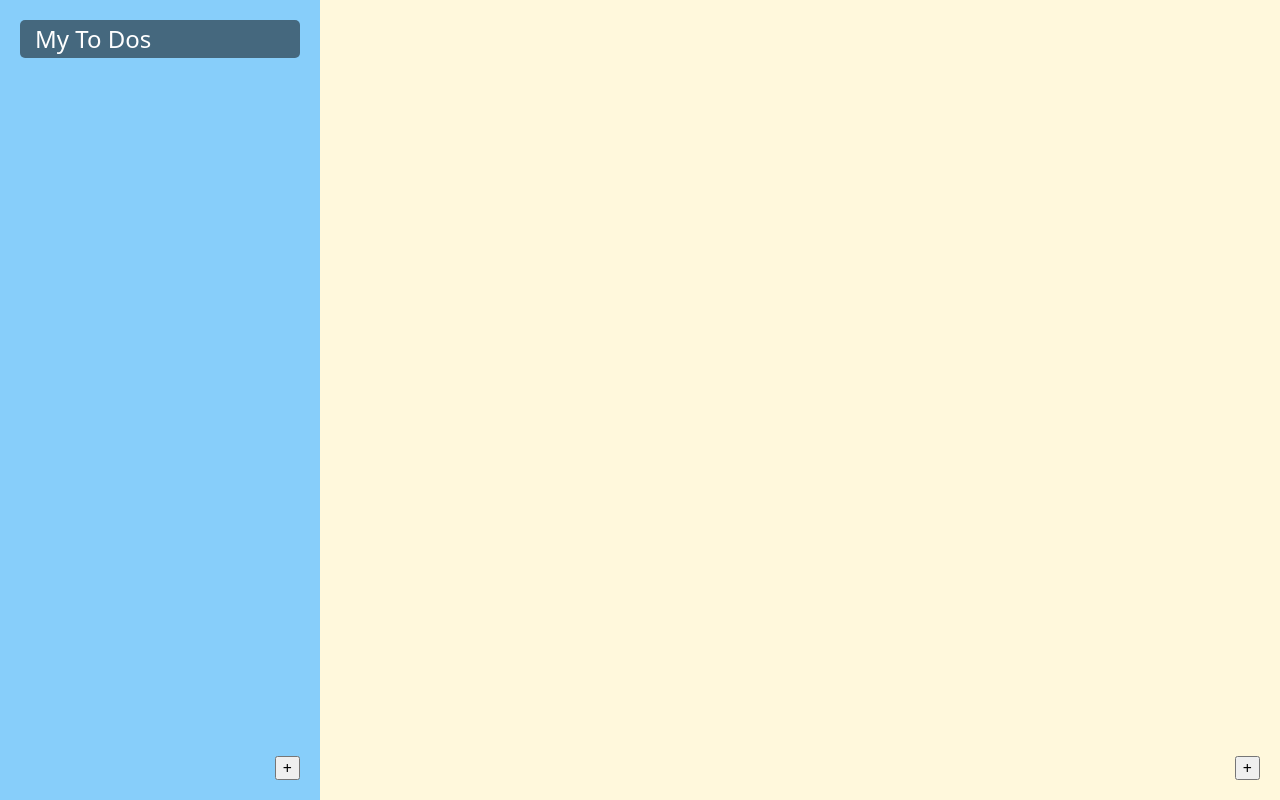
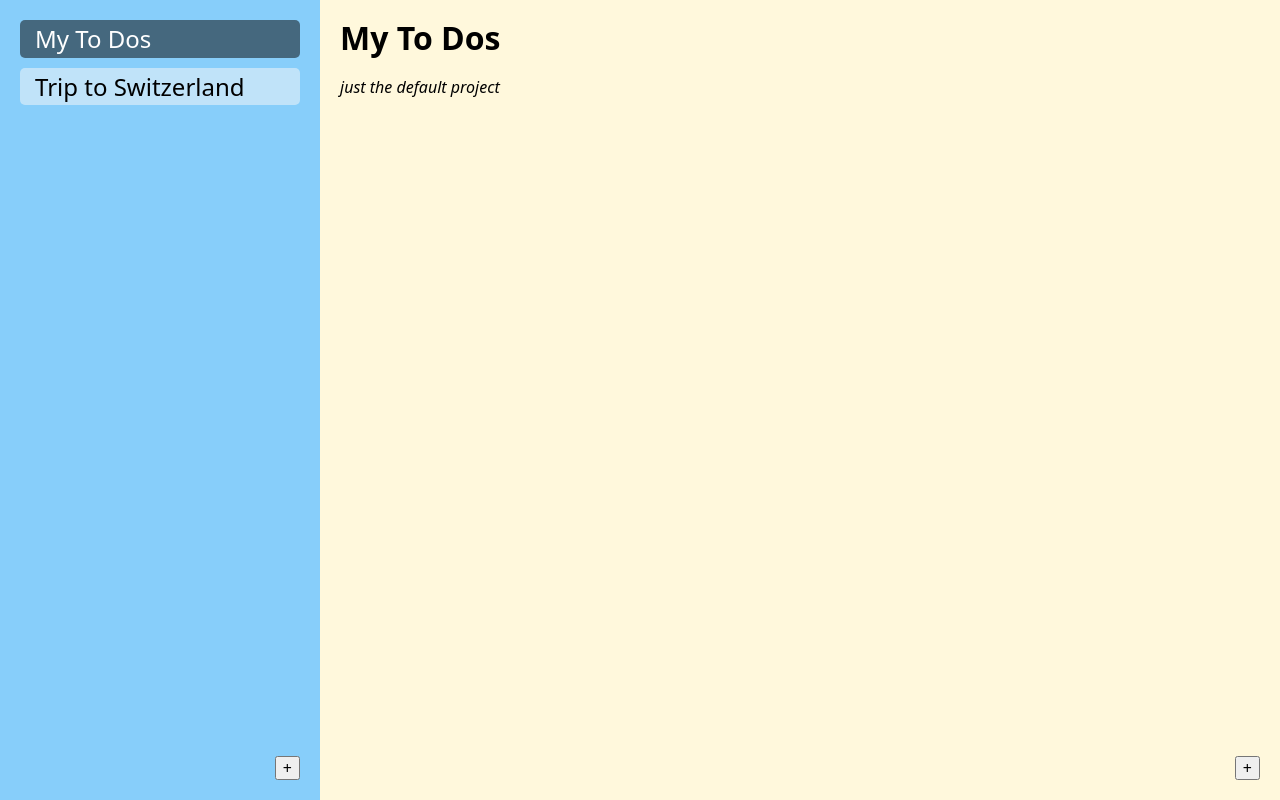
Before and after one commit to GeoFranka/odin_todo, a website built with webpack: page src/template.html in a window 1280 px wide. Both pictures are taken after a click on the button "My To Dos". Built offline with nearby package versions, Linux system fonts and the light colour scheme.

Commit message:
display selected project in main div; reorganize index & displayProjects

```diff
--- a/src/Project.js
+++ b/src/Project.js
@@ -24,6 +24,10 @@ export default class Project {
         return this.id;
     }
 
+    get description(){
+        return this.description;
+    }
+
     addTodo(title, description, dueDate, priority){
         this.todoList.push(createTodo(title, description, dueDate, priority));
         console.log(this.todoList);
--- /dev/null
+++ b/src/displayProject.js
@@ -0,0 +1,20 @@
+export default function displayProject(id, projectArray){
+
+    const project = projectArray.find(pr=>{
+        return pr.id == id;
+    });
+
+    const projectDiv = document.querySelector("#main .project");
+    projectDiv.textContent = "";
+
+    const title = document.createElement("h1");
+    title.classList.add("project-title");
+    title.textContent = project.title;
+    projectDiv.appendChild(title);
+
+    const description = document.createElement("p");
+    description.classList.add("project-descr");
+    description.textContent = project.description;
+    projectDiv.appendChild(description);
+
+};
--- a/src/displayProjects.js
+++ b/src/displayProjects.js
@@ -1,19 +1,12 @@
+import displayProject from "./displayProject.js";
+
+function domManagerProjects(projectsArray){
+
     function getProjectBtns(){
         return document.getElementsByClassName("project-btn");
     }
 
-function displayProject(e){
-    const myBtn = e.target;
-    const projectBtns = getProjectBtns();
-    for(let i=0; i<projectBtns.length; i++){
-        projectBtns[i].classList.remove("active");
-    }
-    myBtn.classList.add("active");
-    console.log(myBtn.dataset.id);
-}
-
-export default function displayProjects(projectsArray){
-
+    function displayProjects(){
         const projectsDiv = document.querySelector(".projects");
 
         projectsArray.forEach(project => {
@@ -27,7 +20,32 @@ export default function displayProjects(projectsArray){
         const projectBtns = getProjectBtns();
 
         for(let i=0; i<projectBtns.length; i++){
-        projectBtns[i].addEventListener("click", displayProject);
+            projectBtns[i].addEventListener("click", displaySingleProject);
+        }
     }
 
+    function displaySingleProject(e){
+        const id = e.target.dataset.id;
+        toggleActiveProject(id);
+        displayProject(id, projectsArray);
     }
+
+    function toggleActiveProject(id){
+        const projectBtns = getProjectBtns();
+        for(let i=0; i<projectBtns.length; i++){
+            const btn = projectBtns[i];
+            if(btn.dataset.id === id){
+                btn.classList.add("active");
+            } else {
+                btn.classList.remove("active");
+            }
+        }
+    }
+
+    return {
+        displayProjects,
+        toggleActiveProject,
+    };
+}
+
+export default domManagerProjects;
--- a/src/index.js
+++ b/src/index.js
@@ -1,16 +1,28 @@
 import '../node_modules/modern-normalize/modern-normalize.css';
 import "./style.css";
-import Project from './Project.js';
-import displayProjects from './displayProjects.js';
+import Project from "./Project.js";
+import domManagerProjects from './displayProjects.js';
+import displayProject from './displayProject.js';
 
-let projects = [];
+const projects = [];
+let defaultProjectId;
 
-const myDefaultProject = new Project("My To Dos", "just the default project");
-var tomorrow = new Date();
-tomorrow.setDate(tomorrow.getDate() + 1);
-myDefaultProject.addTodo("do the dishes", "just do it, ok", tomorrow);
-projects.push(myDefaultProject);
+function init(){
+    const myDefaultProject = new Project("My To Dos", "just the default project");
+    defaultProjectId = myDefaultProject.id;
+    var tomorrow = new Date();
+    tomorrow.setDate(tomorrow.getDate() + 1);
+    myDefaultProject.addTodo("do the dishes", "just do it, ok", tomorrow);
+    projects.push(myDefaultProject);
 
-displayProjects(projects);
+    const newDummyProject = new Project("Trip to Switzerland", "We're going there in August!");
+    projects.push(newDummyProject);
+}
 
-console.log(projects);
+init();
+
+const domManager = domManagerProjects(projects);
+domManager.displayProjects();
+
+domManager.toggleActiveProject(defaultProjectId);
+displayProject(defaultProjectId, projects);
--- a/src/style.css
+++ b/src/style.css
@@ -40,3 +40,11 @@
     background-color: cornsilk;
     overflow: auto;
 }
+
+.project-title {
+    margin-top: 0;
+}
+
+.project-descr {
+    font-style: italic;
+}
```
Lines whose indentation alone changed are shown as unchanged.
